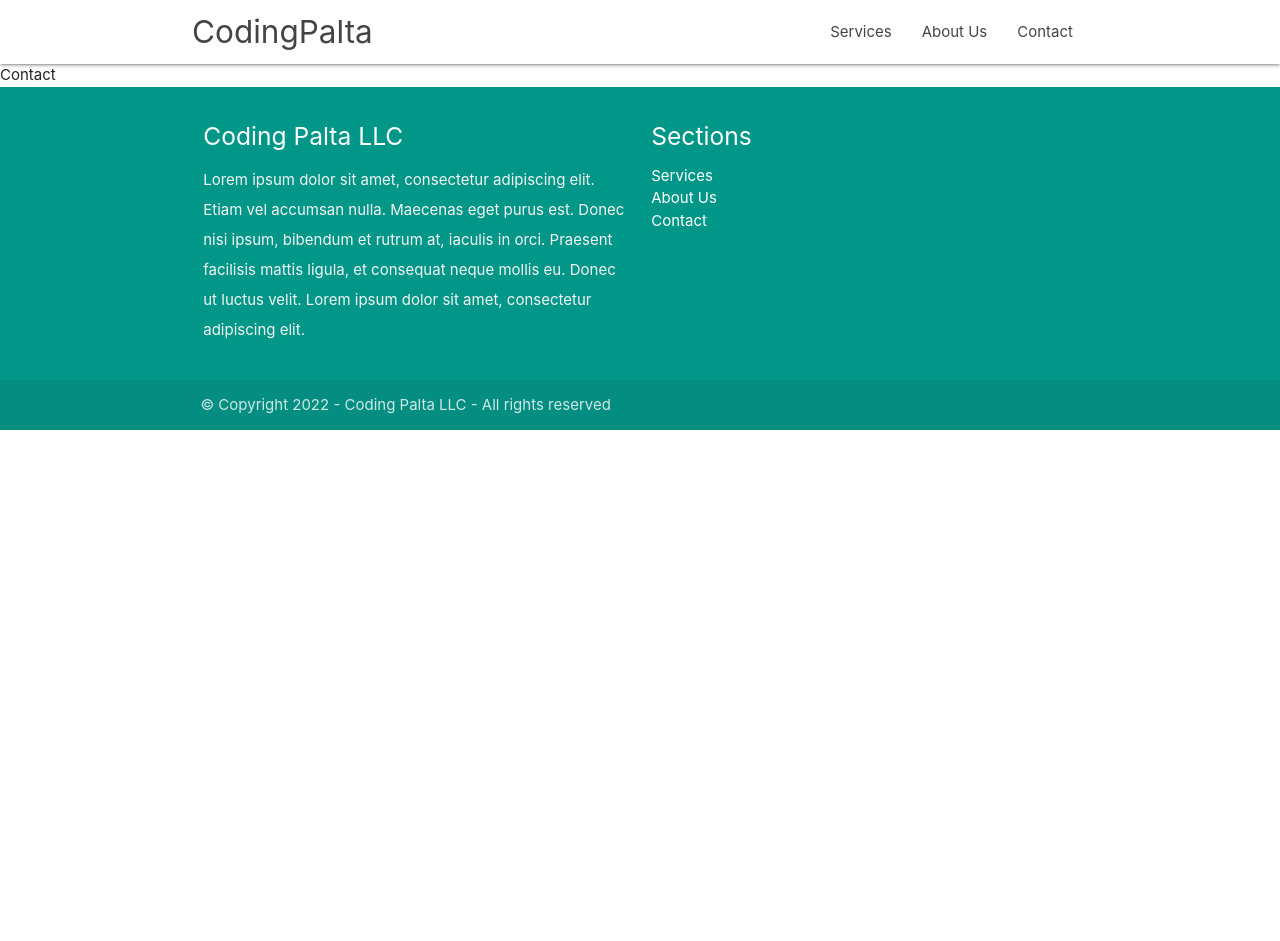
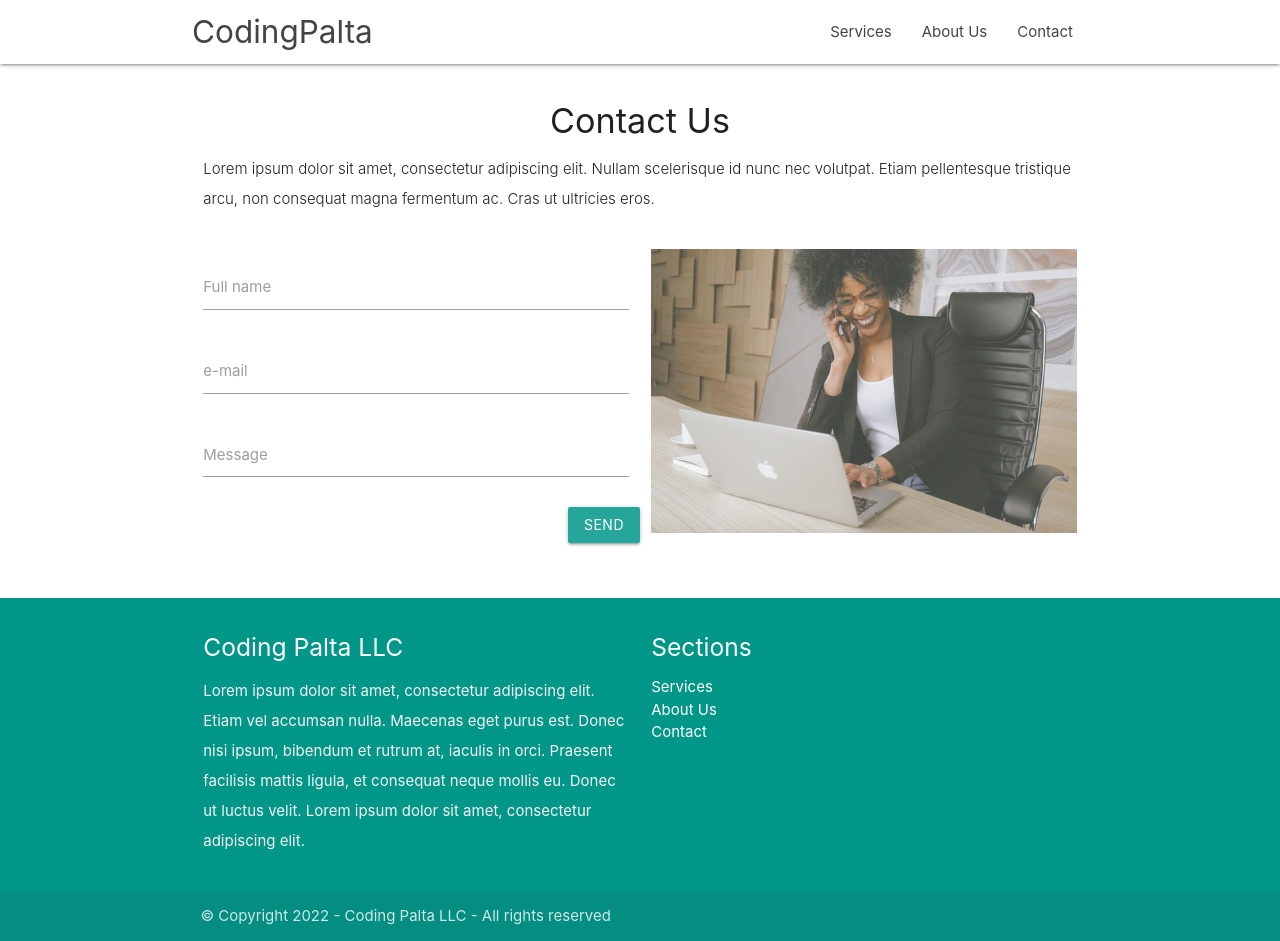
Before and after one commit to franc5/coding-palta-web, a Gatsby site: page /contact in a window 1280 px wide. Before the commit the page ends 800 px from the top, so only its background shows below. Built offline with nearby package versions, Linux system fonts and the light colour scheme; Gatsby itself is replaced by a stand-in of ours.

Commit message:
Add a (still useless) contact form

```diff
--- a/src/pages/contact.tsx
+++ b/src/pages/contact.tsx
@@ -1,7 +1,91 @@
-import React from "react";
+import React, { useRef, useState } from "react";
+
+// TODO: Load images using Gatsby images plugin
+// @ts-ignore
+import Contact_0 from "../images/Contact_0.jpg";
 
 export default function ContactPage() {
+  const fullNameRef = useRef<HTMLInputElement>(null);
+  const emailRef = useRef<HTMLInputElement>(null);
+  const messageRef = useRef<HTMLTextAreaElement>(null);
+  const [errors, setErrors] = useState<{ fullName: boolean, email: boolean, message: boolean }>({
+    fullName: false,
+    email: false,
+    message: false,
+  });
+
+  const handleOnSubmit = (e: React.FormEvent<HTMLFormElement>) => {
+    e.preventDefault();
+
+    const fullName = fullNameRef?.current.value;
+    const email = emailRef?.current.value;
+    const message = messageRef?.current.value;
+
+    const isFullNameInvalid = !fullName?.length;
+    const isEmailInvalid = true;
+    const isMessageInvalid = !(message?.length > 20);
+
+    if (isFullNameInvalid || isEmailInvalid || isMessageInvalid) {
+      setErrors({
+        fullName: isFullNameInvalid,
+        email: isEmailInvalid,
+        message: isMessageInvalid,
+      });
+      return;
+    }
+
+    // TODO: Send the message and show an successfull pane -consider a loading spinner while the message is being sent and catching potential errors while sending-
+  }
+
   return (
-    <main>Contact</main>
+    <div className="container">
+      <div className="section">
+
+        <div className="row">
+          <div className="col s12 center">
+            <h4>Contact Us</h4>
+            <p className="left-align light">
+              {/* TODO: Add a valid message */}
+              Lorem ipsum dolor sit amet, consectetur adipiscing elit. Nullam scelerisque id nunc nec volutpat. Etiam pellentesque tristique arcu, non consequat magna fermentum ac. Cras ut ultricies eros.
+            </p>
+          </div>
+        </div>
+
+        <div className="row">
+          <form className="col l6 s12" onSubmit={handleOnSubmit}>
+            <div className="row">
+
+              <div className="input-field col s12">
+                <input id="full-name" type="text" ref={fullNameRef} />
+                <label htmlFor="full-name">Full name</label>
+                {errors.fullName && <span className="helper-text red-text">Please, enter your full name</span>}
+              </div>
+
+              <div className="input-field col s12">
+                <input id="email" type="email" ref={emailRef} />
+                <label htmlFor="email">e-mail</label>
+                {errors.email && <span className="helper-text red-text">Please, enter a valid e-mail</span>}
+              </div>
+
+              <div className="input-field col s12">
+                <textarea id="message" className="materialize-textarea" ref={messageRef} />
+                <label htmlFor="message">Message</label>
+                {errors.message && <span className="helper-text red-text">Your message is too short. Please, write at least 20 character so we can help you</span>}
+              </div>
+
+              <button className="btn right waves-effect waves-light" type="submit" name="action">
+                Send
+              </button>
+
+            </div>
+          </form>
+
+          <div className="col l6 hide-on-med-and-down">
+            <img className="responsive-img" src={Contact_0} alt="Contact us" style={{ opacity: .75 }}/>
+          </div>
+
+        </div>
+      </div>
+    </div>
   );
 }
```
Also changed, not shown: src/images/Contact_0.jpg (added).
